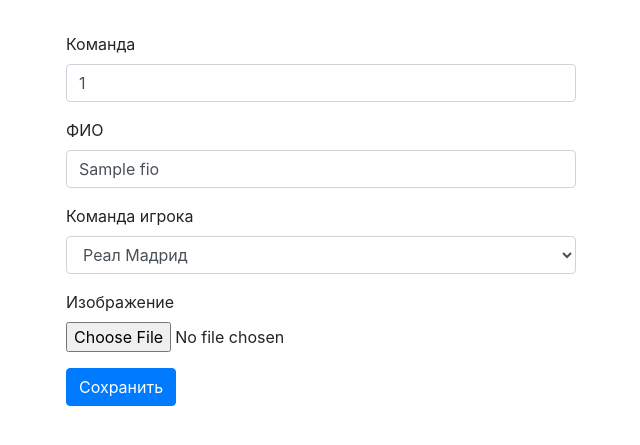
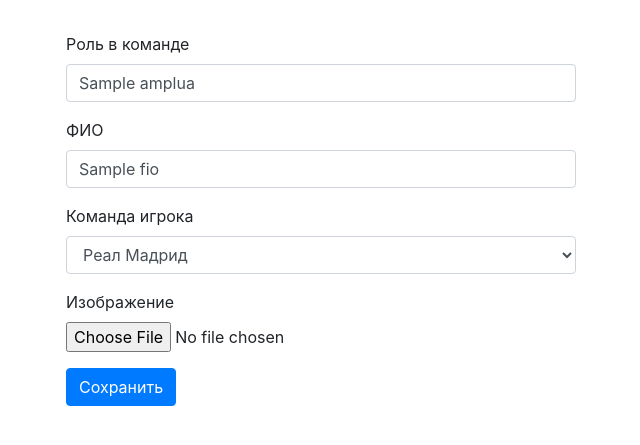
Before and after one commit to Leveofan97/Hospital, a CodeIgniter 4 app: template app/Views/player/edit.php in a window 1280 px wide. Shown: the part 58-503 px from the top of the page, without its empty margins (319-959 px from the left). Run offline with PHP 8.4 and a stand-in for CodeIgniter, Linux system fonts and the light colour scheme; the template is opened without the code that fills it: most values are stand-ins (such as "Sample title", 1, 10 or a date in 2020); some libraries are stand-ins or nearby versions.

Commit message:
Update edit.php

```diff
--- a/app/Views/player/edit.php
+++ b/app/Views/player/edit.php
@@ -7,11 +7,11 @@
         <input type="hidden" name="id" value="<?= $player["id"] ?>">
 
         <div class="form-group">
-            <label for="id_team">Команда</label>
-            <input type="text" class="form-control <?= ($validation->hasError('id_team')) ? 'is-invalid' : ''; ?>" name="id_team"
-                   value="<?= $player["id_team"]; ?>">
+            <label for="id_team">Роль в команде</label>
+            <input type="text" class="form-control <?= ($validation->hasError('Amplua')) ? 'is-invalid' : ''; ?>" name="Amplua"
+                   value="<?= $player["Amplua"]; ?>">
             <div class="invalid-feedback">
-                <?= $validation->getError('id_team') ?>
+                <?= $validation->getError('Amplua') ?>
             </div>
         </div>
 
```
